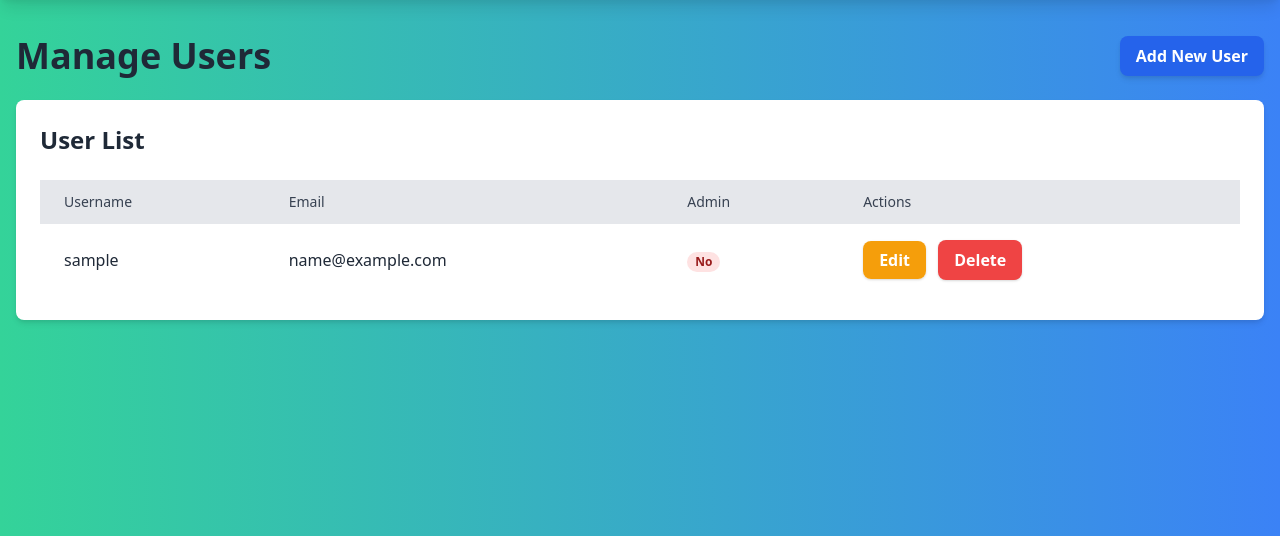
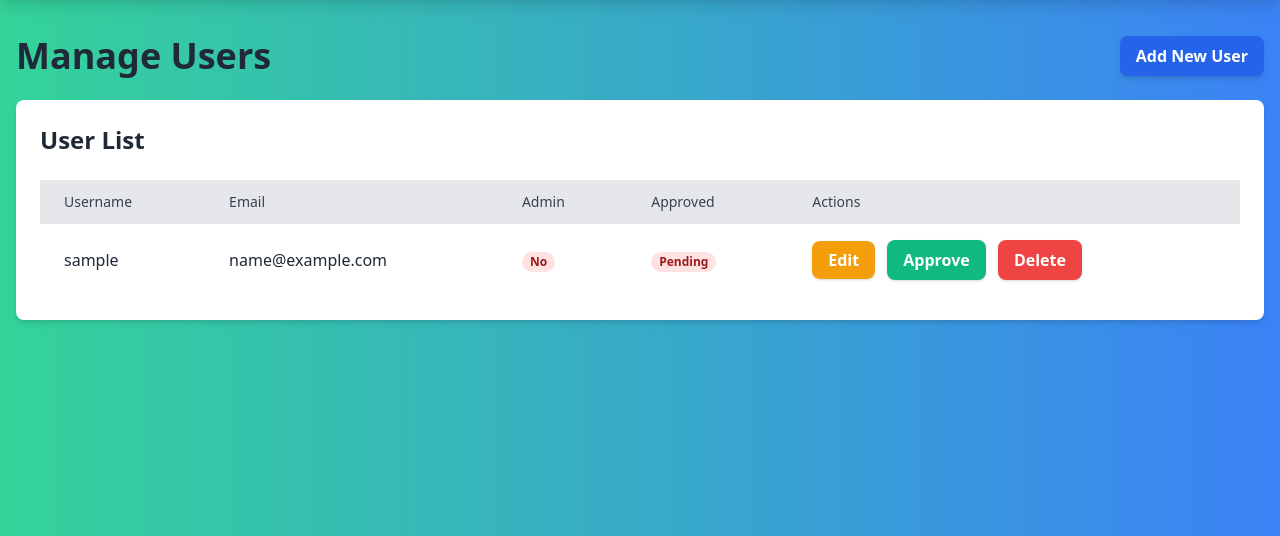
Before and after one commit to DakshRocks21/Uptime-Robot, a Flask app: page /admin/users in a window 1280 px wide. Shown: the part 60-596 px from the top of the page. Run offline with Flask 3, Linux system fonts and the light colour scheme; the visitor is signed in with stand-in values (Sample User, id 1); a database or web service that is not in the repository returns one stand-in record (values such as "Sample title"); some libraries are stand-ins or nearby versions.

Commit message:
added approval

```diff
--- a/app.py
+++ b/app.py
@@ -10,6 +10,7 @@ from dotenv import load_dotenv
 import datetime, uuid, requests, json, socket
 import os, time, io, pyotp, qrcode
 from celery_worker import make_celery
+
 
 app = Flask(__name__)
 app.secret_key = 'supersecretkey'  # Required for flash messages
@@ -207,8 +208,6 @@ def disable_2fa():
     flash("Two-Factor Authentication has been disabled.", "success")
     return redirect(url_for('settings'))
 
-from flask import flash, redirect, url_for, render_template
-import pyotp
 
 @app.route('/enable_2fa', methods=['POST'])
 @login_required
@@ -245,9 +244,8 @@ def enable_2fa():
         return redirect(url_for('two_factor_setup'))
 
 
-
 class User(UserMixin):
-    def __init__(self, user_id, username, email, password_hash, is_admin=False, otp_secret=None, two_factor_enabled=False, email_notifications=True):
+    def __init__(self, user_id, username, email, password_hash, is_admin=False, otp_secret=None, two_factor_enabled=False, email_notifications=True, is_approved=False):
         self.id = user_id
         self.username = username
         self.email = email
@@ -256,6 +254,7 @@ class User(UserMixin):
         self.otp_secret = otp_secret or pyotp.random_base32()  # Generate a new secret if not provided
         self.two_factor_enabled = two_factor_enabled
         self.email_notifications = email_notifications
+        self.is_approved = is_approved
 
     @staticmethod
     def get_user_by_id(user_id):
@@ -269,10 +268,11 @@ class User(UserMixin):
                 user_data.get('is_admin', False),
                 user_data.get('otp_secret'),
                 user_data.get('two_factor_enabled', False),
-                user_data.get('email_notifications', True)
-
+                user_data.get('email_notifications', True),
+                user_data.get('is_approved', False)
             )
         return None
+
 
     @staticmethod
     def get_user_by_username(username):
@@ -286,7 +286,8 @@ class User(UserMixin):
                 user_data.get('is_admin', False),
                 user_data.get('otp_secret', None),
                 user_data.get('two_factor_enabled', False),
-                user_data.get('email_notifications', True)
+                user_data.get('email_notifications', True),
+                user_data.get('is_approved', False)
             )
         return None
 
@@ -379,16 +380,38 @@ def admin_edit_user(user_id):
 
     return render_template('admin_edit_user.html', user=user)
 
-@app.route('/admin/user/delete/<user_id>', methods=['POST'])
+@app.route('/admin/user/<action>/<user_id>', methods=['POST'])
 @admin_required
-def admin_delete_user(user_id):
+def admin_user_action(action, user_id):
     if user_id == str(current_user.id):
-        flash("You cannot delete your own account as an admin.", "danger")
+        flash("You cannot modify your own account as an admin.", "danger")
         return redirect(url_for('admin_users'))
 
-    user_collection.delete_one({"_id": ObjectId(user_id)})
-    flash('User deleted successfully!', 'success')
+    if action == 'approve':
+        user = user_collection.find_one({"_id": ObjectId(user_id)})
+        if user:
+            user_collection.update_one({"_id": ObjectId(user_id)}, {"$set": {"is_approved": True}})
+
+            if user.get('email_notifications', True):
+                subject = "Your Account Has Been Approved!"
+                body = f"Hello {user['username']},\n\nYour account on Uptime Robot has been approved by an admin. You can now log in and access the platform.\n\nBest regards,\nUptime Robot Team"
+                email_sender.send_email(
+                    from_addr=os.getenv("EMAIL_USER"),
+                    to_addrs=[user['email']],
+                    subject=subject,
+                    body=body
+                )
+            flash('User approved successfully!', 'success')
+
+    elif action == 'delete':
+        user_collection.delete_one({"_id": ObjectId(user_id)})
+        flash('User deleted successfully!', 'success')
+
+    else:
+        flash('Invalid action.', 'danger')
+
     return redirect(url_for('admin_users'))
+
 
 
 @app.route('/admin/server_settings', methods=['GET', 'POST'])
@@ -540,6 +563,7 @@ def index():
 def dashboard():
     services = list(collection.find({"user_id": current_user.id}))  # Fetch only the services belonging to the logged-in user
     return render_template('dashboard.html', services=services)
+
 @app.route('/signup', methods=['GET', 'POST'])
 def signup():
     if request.method == 'POST':
@@ -562,19 +586,12 @@ def signup():
             "two_factor_enabled": False,  # 2FA is not enabled yet
             "otp_secret": None,  # Will be generated in 2FA setup
             "email_notifications": True,
+            "is_approved": False,  # User must wait for approval
             "wants_2fa": wants_2fa  # Store the intent to enable 2FA
         }
         user_collection.insert_one(user_data)
-        flash('Account created successfully! Please log in.', 'success')
-
-        # Auto-login the user after signup and redirect to 2FA setup if they expressed interest
-        user = User.get_user_by_username(username)
-        login_user(user)
-
-        if wants_2fa:
-            return redirect(url_for('two_factor_setup'))
-
-        return redirect(url_for('dashboard'))
+        flash('Account created successfully! Please wait for admin approval.', 'success')
+        return redirect(url_for('login'))
 
     return render_template('signup.html')
 
@@ -590,8 +607,11 @@ def login():
         else:
             user_data = user_collection.find_one({"username": username})
 
+        if user_data and bcrypt.check_password_hash(user_data['password_hash'], password):
+            if not user_data.get('is_approved', False):
+                flash("Your account is pending approval. Please wait for an admin to approve your account.", "warning")
+                return redirect(url_for('login'))
 
-        if user_data and bcrypt.check_password_hash(user_data['password_hash'], password):
             user = User(
                 user_id=user_data['_id'],
                 username=user_data['username'],
--- a/templates/admin_users.html
+++ b/templates/admin_users.html
@@ -20,6 +20,7 @@
                     <th class="px-6 py-3 text-left text-sm font-medium">Username</th>
                     <th class="px-6 py-3 text-left text-sm font-medium">Email</th>
                     <th class="px-6 py-3 text-left text-sm font-medium">Admin</th>
+                    <th class="px-6 py-3 text-left text-sm font-medium">Approved</th>
                     <th class="px-6 py-3 text-left text-sm font-medium">Actions</th>
                 </tr>
             </thead>
@@ -29,15 +30,30 @@
                     <td class="px-6 py-4 whitespace-nowrap">{{ user.username }}</td>
                     <td class="px-6 py-4 whitespace-nowrap">{{ user.email }}</td>
                     <td class="px-6 py-4 whitespace-nowrap">
-                        <span class="px-2 inline-flex text-xs leading-5 font-semibold rounded-full {{ 'bg-green-100 text-green-800' if user.is_admin else 'bg-red-100 text-red-800' }}">
+                        <span
+                            class="px-2 inline-flex text-xs leading-5 font-semibold rounded-full {{ 'bg-green-100 text-green-800' if user.is_admin else 'bg-red-100 text-red-800' }}">
                             {{ 'Yes' if user.is_admin else 'No' }}
+                        </span>
+                    </td>
+                    <td class="px-6 py-4 whitespace-nowrap">
+                        <span
+                            class="px-2 inline-flex text-xs leading-5 font-semibold rounded-full {{ 'bg-green-100 text-green-800' if user.is_approved else 'bg-red-100 text-red-800' }}">
+                            {{ 'Approved' if user.is_approved else 'Pending' }}
                         </span>
                     </td>
                     <td class="px-6 py-4 whitespace-nowrap">
                         <a href="{{ url_for('admin_edit_user', user_id=user._id) }}"
                             class="bg-yellow-500 text-white font-semibold py-2 px-4 rounded-lg shadow hover:bg-yellow-600 focus:outline-none focus:ring-2 focus:ring-yellow-500">Edit</a>
-                        <form action="{{ url_for('admin_delete_user', user_id=user._id) }}" method="POST"
-                            style="display:inline;">
+                        {% if not user.is_approved %}
+                        <form action="{{ url_for('admin_user_action', action='approve', user_id=user._id) }}"
+                            method="POST" style="display:inline;">
+                            <button type="submit"
+                                class="bg-green-500 text-white font-semibold py-2 px-4 rounded-lg shadow ml-2 hover:bg-green-600 focus:outline-none focus:ring-2 focus:ring-green-500"
+                                onclick="return confirm('Are you sure you want to approve this user?');">Approve</button>
+                        </form>
+                        {% endif %}
+                        <form action="{{ url_for('admin_user_action', action='delete', user_id=user._id) }}"
+                            method="POST" style="display:inline;">
                             <button type="submit"
                                 class="bg-red-500 text-white font-semibold py-2 px-4 rounded-lg shadow ml-2 hover:bg-red-600 focus:outline-none focus:ring-2 focus:ring-red-500"
                                 onclick="return confirm('Are you sure you want to delete this user?');">Delete</button>
```
